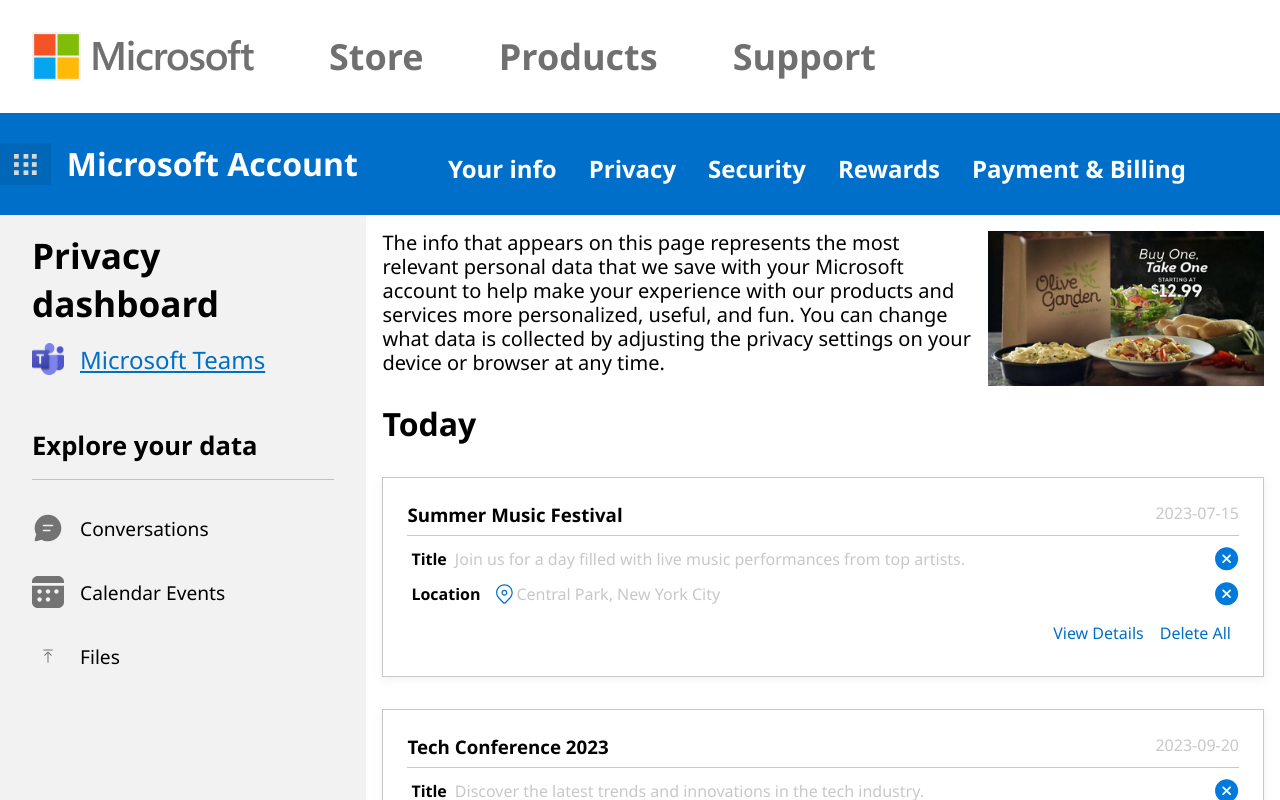
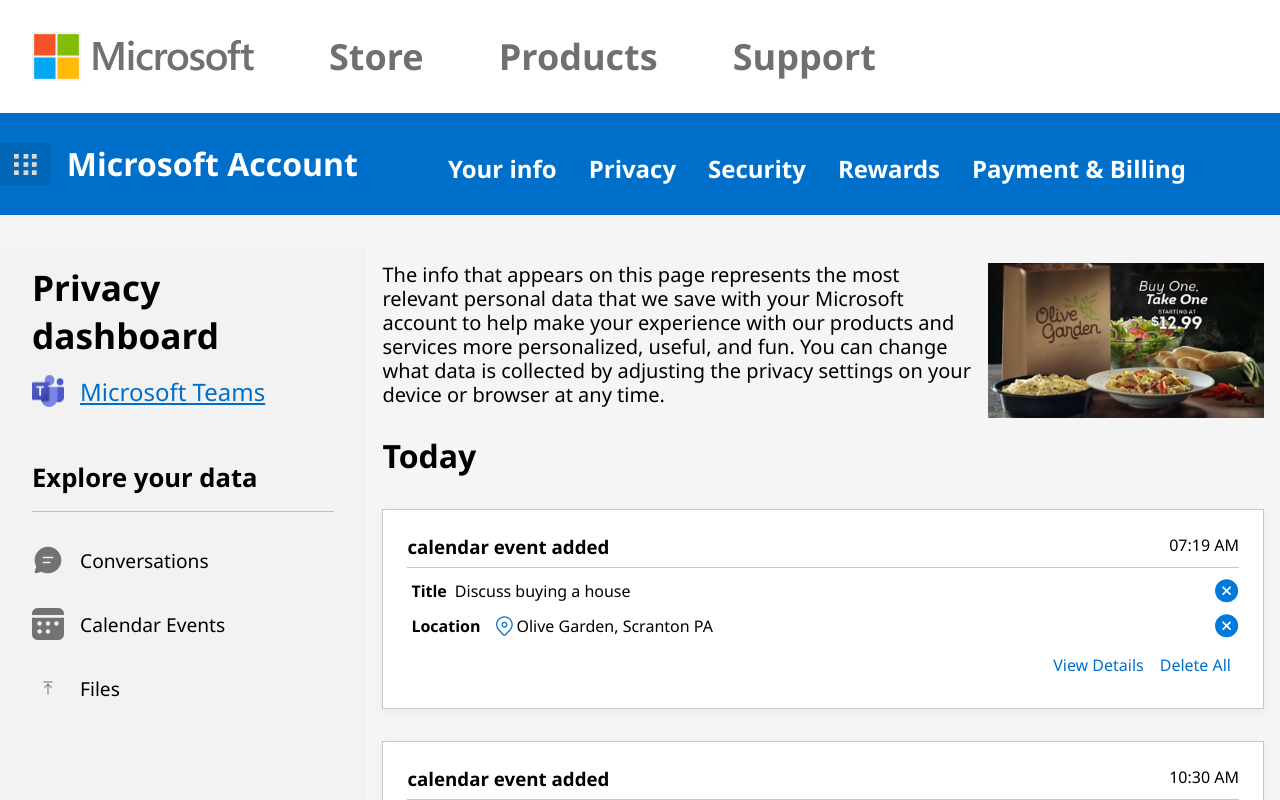
Before and after one commit to mcook91/microsoft-industry-project, a React (Create React App) app in the folder client/: page /dashboard in a window 1280 px wide. Shown: the top 800 px of the page. Built offline with nearby package versions, Linux system fonts and the light colour scheme.

Commit message:
minor update

```diff
--- a/client/src/Pages/PrivacyDashboard/PrivacyDashboard.scss
+++ b/client/src/Pages/PrivacyDashboard/PrivacyDashboard.scss
@@ -1,3 +1,5 @@
 .dasboard__container {
     display: flex;
+    padding-top: 2rem;
+    background-color: #F5F5F5;
 }
--- a/client/src/components/EventCard/EventCard.scss
+++ b/client/src/components/EventCard/EventCard.scss
@@ -2,6 +2,7 @@
 @import '../../styles/variables';
 
 .eventcard {
+    background-color: white;
     padding: 1.5rem;
     border: 1px solid #C8C8C8;
     box-shadow: 0px 3.24px 8.9px 0 rgba(200, 200, 200, .25);
@@ -30,10 +31,10 @@
         }
     }
     &__date {
-        color: #C8C8C8;
+        color: black
     }
     &__info {
-        color: #C8C8C8;
+        color: black
     }
     &__delete {
         width: 1.5rem;
--- a/client/src/components/EventInfo/EventInfo.js
+++ b/client/src/components/EventInfo/EventInfo.js
@@ -7,20 +7,20 @@
 const EventInfo = () => {
     const array = [
         {
-            eventName: "Summer Music Festival",
-            date: "2023-07-15",
-            eventInfo: "Join us for a day filled with live music performances from top artists.",
-            locationInfo: "Central Park, New York City"
+            eventName: "calendar event added",
+            date: "07:19 AM",
+            eventInfo: "Discuss buying a house",
+            locationInfo: "Olive Garden, Scranton PA"
         },
         {
-            eventName: "Tech Conference 2023",
-            date: "2023-09-20",
+            eventName: "calendar event added",
+            date: "10:30 AM",
             eventInfo: "Discover the latest trends and innovations in the tech industry.",
             locationInfo: "Convention Center, San Francisco"
         },
         {
-            eventName: "Charity Gala Dinner",
-            date: "2023-11-08",
+            eventName: "calendar event added",
+            date: "02:00 PM",
             eventInfo: "An elegant evening to support local charities and make a difference in our community.",
             locationInfo: "Grand Ballroom, Hilton Hotel, London"
         }
--- a/client/src/components/EventInfo/EventInfo.scss
+++ b/client/src/components/EventInfo/EventInfo.scss
@@ -2,6 +2,7 @@
 .EventInfo {
     padding: 1rem;
     width: 75%;
+    background-color: #F5F5F5;
     &__container {
         display: flex;
         margin-bottom: 1rem;
--- a/client/src/components/PrivacySettings/PrivacySettings.scss
+++ b/client/src/components/PrivacySettings/PrivacySettings.scss
@@ -2,7 +2,7 @@
 @import '../../styles/variables';
 
 .privacy{
-    padding-left: 2rem;
+    margin: 4rem 0 0 5rem;
     &__title{
         font-weight: 600;
         font-size: 32px;
```
